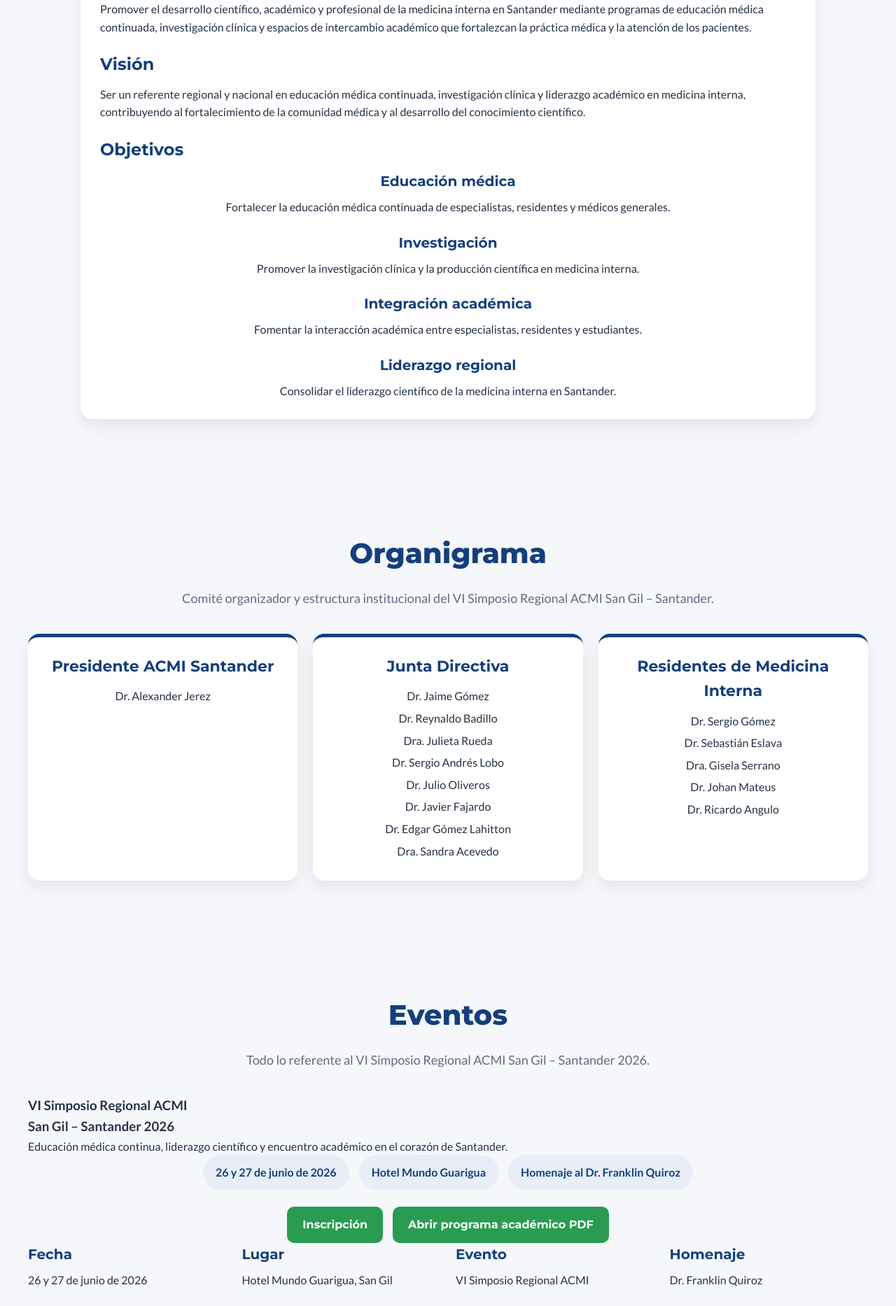
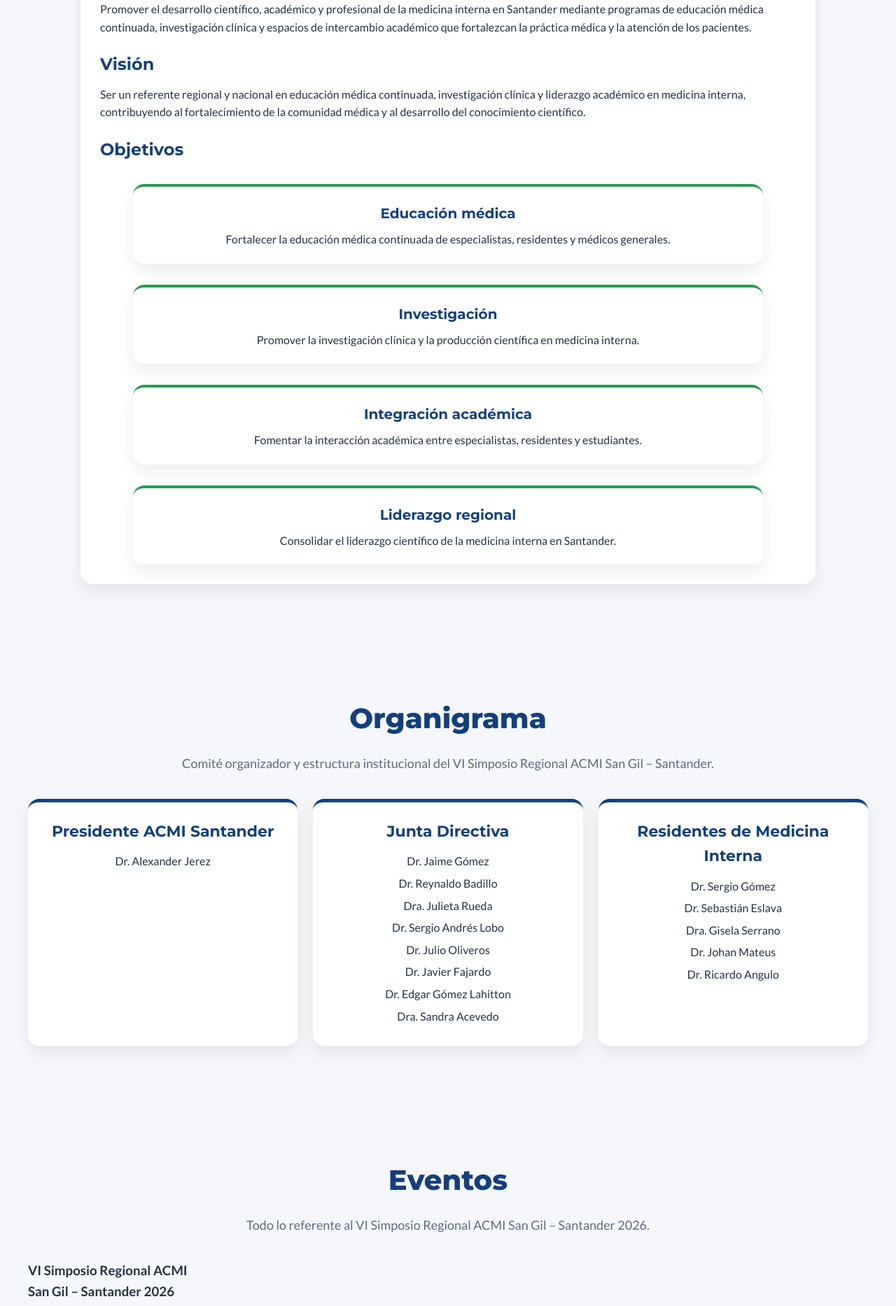
Before and after one commit to Acmisantander/Acmisantander, a Jekyll site: the page built from index.html, in a window 1280 px wide. Shown: the part 1027-2894 px from the top of the page at 70% size. Built offline with Jekyll 4.4.1, drawn with Linux system fonts in a browser that asks for light colours; grey boxes are pictures that could not be loaded.

Commit message:
Update index.html

````diff
--- a/index.html
+++ b/index.html
@@ -328,19 +328,62 @@
       gap:22px;
     }
 
-    ```css
-.cards-grid{
+   .cards-grid{
   display:flex;
   flex-direction:column;
   gap:30px;
-  max-width:1000px;
+  max-width:900px;
   margin:30px auto 0 auto;
 }
 
 .mini-card{
+  background:white;
+  border-radius:16px;
+  box-shadow:0 10px 24px rgba(0,0,0,0.08);
+  padding:28px;
   text-align:center;
+  border-top:4px solid #2a9c52;
 }
-```
+
+.magazine-contenido{
+  display:grid;
+  grid-template-columns:1fr 1fr;
+  gap:24px;
+  margin-top:20px;
+}
+
+.magazine-bloque img{
+  width:100%;
+  max-height:180px;
+  object-fit:cover;
+  border-radius:12px;
+  margin-bottom:10px;
+}
+
+.video-mini{
+  max-width:600px;
+  margin:20px auto;
+  position:relative;
+  padding-bottom:56.25%;
+  height:0;
+  overflow:hidden;
+  border-radius:12px;
+}
+
+.video-mini iframe{
+  position:absolute;
+  top:0;
+  left:0;
+  width:100%;
+  height:100%;
+  border:0;
+}
+
+@media(max-width:700px){
+  .magazine-contenido{
+    grid-template-columns:1fr;
+  }
+}
 
 
     .mini-card,
````
